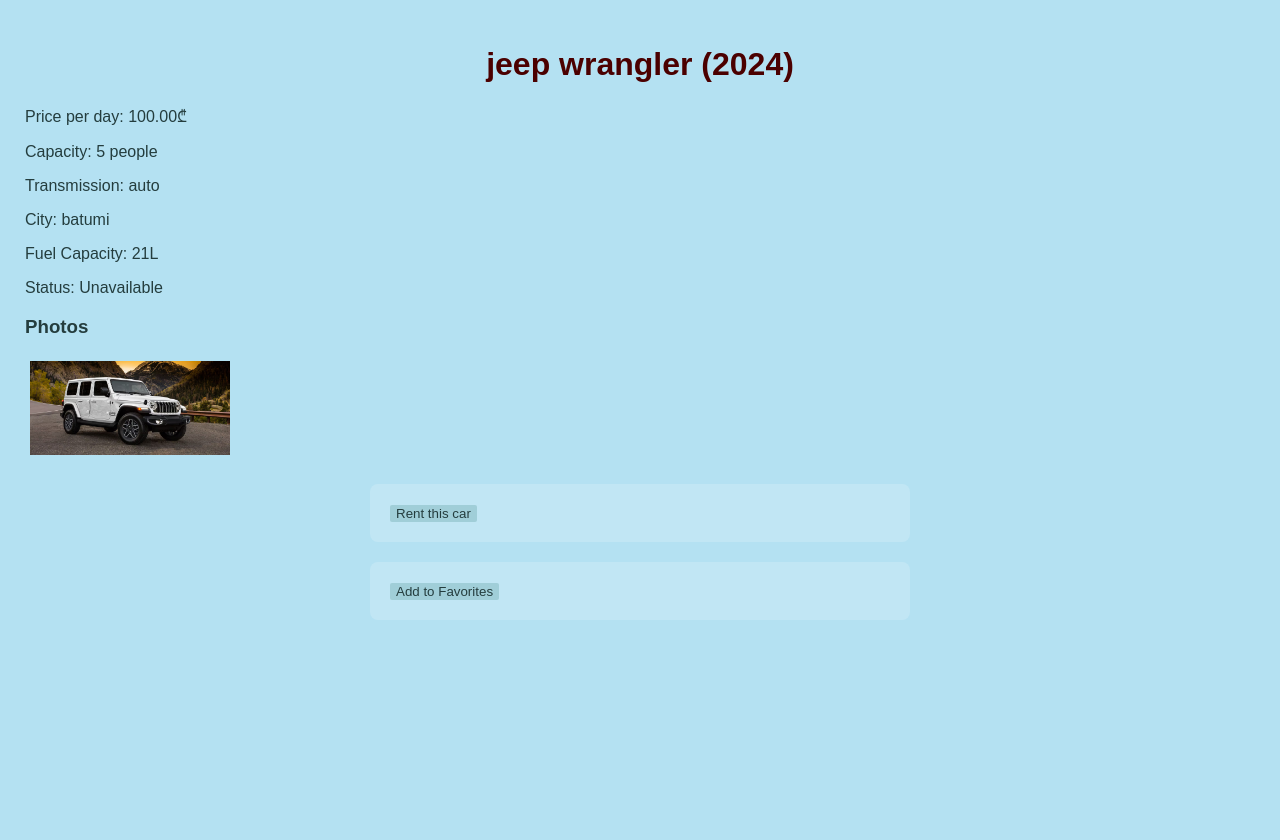
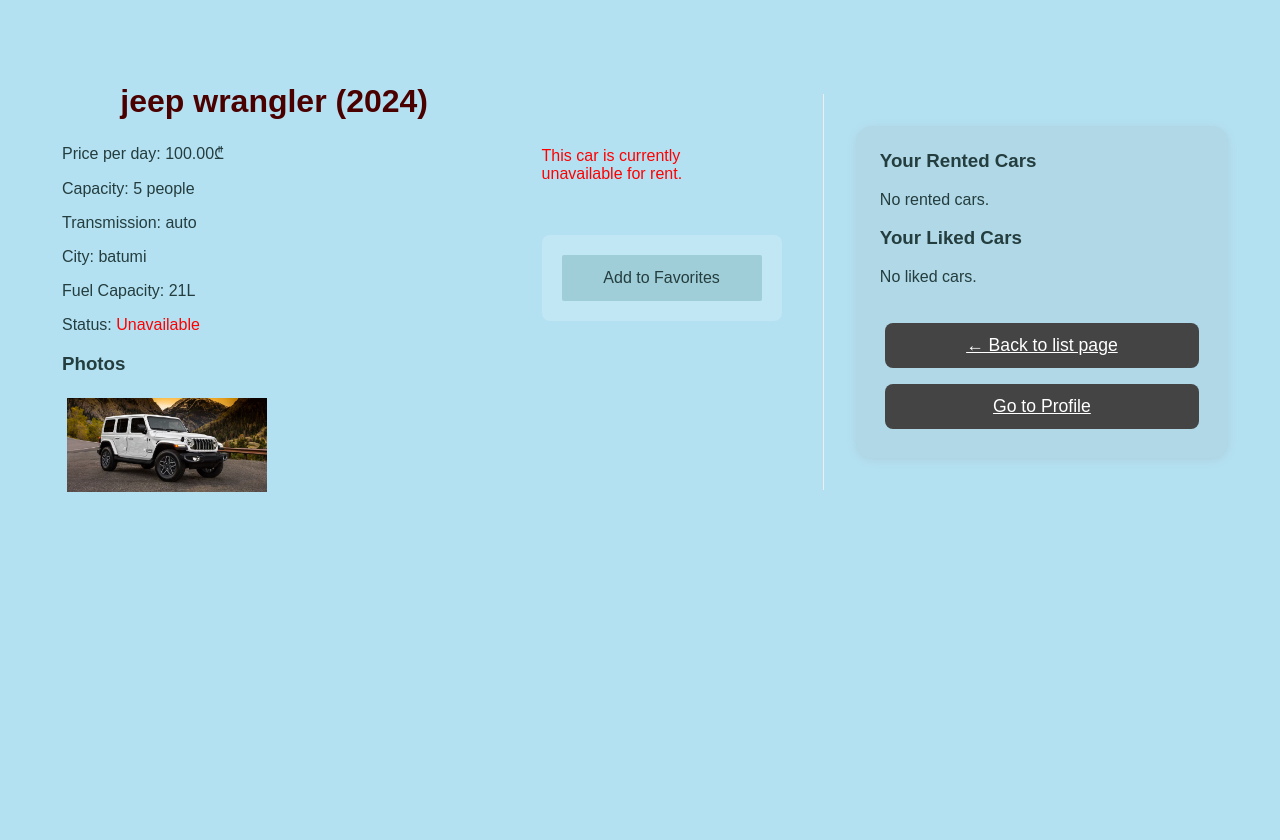
Before and after one commit to Nizabel08/project, a Django app: page /car/1/ in a window 1280 px wide. Run offline with Django 5.2, Linux system fonts and the light colour scheme; a user stored in the database is signed in; data comes from the database, SQL or seed files in the repository; both versions use the stored data as it was after the commit.

Commit message:
add updated versions

```diff
--- a/project/cars/urls.py
+++ b/project/cars/urls.py
@@ -10,4 +10,5 @@
     path('car/add/', views.add_car, name='add_car'),
     path('car/<int:pk>/favorite/', views.toggle_favorite, name='toggle_favorite'),
     path('car/<int:pk>/rent/', views.rent_car, name='rent_car'),
+    path('car/<int:pk>/edit/', views.car_update, name='car_update'),
 ]
--- a/project/cars/views.py
+++ b/project/cars/views.py
@@ -1,14 +1,32 @@
-# project/project/cars/views.py
 from django.shortcuts import render, get_object_or_404, redirect
 from django.views import generic
 from django.contrib.auth.decorators import login_required
 from django.urls import reverse_lazy, reverse
 from .models import Car, CarPhoto, Favorite, Rental, Notification
-from .forms import CarForm, CarPhotoForm, RentalForm
+from .forms import CarForm, CarPhotoForm, RentalForm, CarUpdateForm
 from django.contrib import messages
 from django.db import transaction
 from django.utils import timezone
 from datetime import timedelta
+from django.core.mail import send_mail
+
+
+@login_required
+def car_update(request, pk):
+    car = get_object_or_404(Car, pk=pk)
+    if car.owner != request.user:
+        messages.error(request, "You do not have permission to edit this car.")
+        return redirect('cars:car_detail', pk=pk)
+    if request.method == 'POST':
+        form = CarUpdateForm(request.POST, instance=car)
+        if form.is_valid():
+            form.save()
+            messages.success(request, "Car updated successfully.")
+            return redirect('cars:car_detail', pk=car.pk)
+    else:
+        form = CarUpdateForm(instance=car)
+    return render(request, 'cars/car_update.html', {'form': form, 'car': car})
+# project/project/cars/views.py
 
 class HomeView(generic.ListView):
     model = Car
@@ -57,14 +75,26 @@
                 car.owner = request.user
                 car.save()
                 files = request.FILES.getlist('photos')  # Get uploaded files
-                for idx, f in enumerate(files):
-                    CarPhoto.objects.create(car=car, image=f, order=idx)  # Save each photo
+                if files:
+                    for idx, f in enumerate(files):
+                        CarPhoto.objects.create(car=car, image=f, order=idx)  # Save each photo
+            send_mail(
+                subject='New Product',
+                message=(
+                    f'A new car {car.brand} {car.model} ({car.year}) was added by {request.user.username}'
+                ),
+                from_email='sender.example@gmail.com',
+                recipient_list=['recipient.example@gmail.com'],
+                fail_silently=False,
+            )
             messages.success(request, "Car added successfully.")
-            return redirect('cars:car_detail', pk=car.pk)
+            return redirect('users:profile')
+        else:
+            return render(request, 'cars/add_car.html', {'form': form, 'photo_form': photo_form})
     else:
         form = CarForm()
         photo_form = CarPhotoForm()
-    return render(request, 'cars/add_car.html', {'form': form, 'photo_form': photo_form})
+        return render(request, 'cars/add_car.html', {'form': form, 'photo_form': photo_form})
 
 
 @login_required
@@ -91,19 +121,21 @@
             rental = form.save(commit=False)
             rental.car = car
             rental.renter = request.user
+            rental.city_rented_in = car.city
             rental.price_paid = car.price_per_day * rental.days
             rental.end_date = rental.start_date + timedelta(days=rental.days)
             rental.save()
-            # set car as not available (simple approach)
             car.available = False
             car.save()
-            # create notification for owner
             Notification.objects.create(
                 user=car.owner,
                 message=f"Your car {car} was rented by {request.user.username} for {rental.days} days."
             )
             messages.success(request, f"Car rented successfully. Total: {rental.price_paid}. You can view your rental details on your profile page.")
             return redirect('users:profile')
+        else:
+            messages.error(request, "Rental form is invalid. Please check your input.")
+            return render(request, 'cars/rent_car.html', {'car': car, 'form': form})
     else:
         form = RentalForm(initial={'start_date': timezone.localdate()})
     return render(request, 'cars/rent_car.html', {'car': car, 'form': form})
--- a/project/static/css/rent_car.css
+++ b/project/static/css/rent_car.css
@@ -28,8 +28,9 @@
     margin-bottom: 20px;
 }
 .car-photo {
-    width: 50%;
-    height: 60vh;
+    width: 60%;
+    height: 100px;
+    object-fit: cover;
     max-width: 320px;
     border-radius: 8px;
     margin-bottom: 10px;
--- a/project/templates/cars/add_car.html
+++ b/project/templates/cars/add_car.html
@@ -5,8 +5,7 @@
 <form method="post" enctype="multipart/form-data">
     {% csrf_token %}
     {{ form.as_p }}
-    <label for="photos">Photos:</label>
-    <input type="file" name="photos" id="photos" multiple>
+    {{ photo_form.as_p }}
     <button type="submit">Add car</button>
 </form>
 <a href="{% url 'cars:home' %}">back to list page</a>
--- a/project/templates/cars/car_detail.html
+++ b/project/templates/cars/car_detail.html
@@ -1,13 +1,45 @@
 {% extends 'base.html' %}
 {% block content %}
+
 <link rel="stylesheet" href="/static/css/detail.css">
+<style>
+/* Button hover styles */
+.car-action-btn,
+.edit-btn,
+.sidebar-nav-btn {
+    transition: background 0.2s, color 0.2s, box-shadow 0.2s;
+}
+.car-action-btn:hover,
+.edit-btn:hover,
+.sidebar-nav-btn:hover {
+    background: #1976d2 !important;
+    color: #fff !important;
+    box-shadow: 0 2px 8px rgba(25, 118, 210, 0.15);
+}
+
+@media (max-width: 700px) {
+    .car-action-btn {
+        font-size: 0.9em !important;
+        padding: 8px 0 !important;
+    }
+    .car-action-col {
+        width: 100% !important;
+        min-width: 0 !important;
+        padding: 16px 0 16px 0 !important;
+        margin-right: 0 !important;
+    }
+}
+</style>
+<div style="display: flex; flex-direction: row; align-items: flex-start; justify-content: flex-start; min-height: 80vh; width: 100%; flex-wrap: wrap;">
+    <div style="flex: 2 1 320px; padding: 32px; min-width: 320px;">
         <h1>{{ car.brand }} {{ car.model }} ({{ car.year }})</h1>
         <p>Price per day: {{ car.price_per_day }}₾</p>
         <p>Capacity: {{ car.capacity }} people</p>
         <p>Transmission: {{ car.transmission }}</p>
         <p>City: {{ car.city }}</p>
         <p>Fuel Capacity: {{ car.fuel_capacity }}L</p>
-<p>Status: {% if car.available %}Available{% else %}Unavailable{% endif %}</p>
+
+        <p>Status: {% if car.available %}Available{% else %}<span style="color:red;">Unavailable</span>{% endif %}</p>
 
         <h3>Photos</h3>
         <div>
@@ -17,21 +49,63 @@
                 <img src="/static/car_pics/default_car.jpg" width="200" alt="Default car photo">
             {% endfor %}
         </div>
-
+    </div>
+    <div class="car-action-col" style="flex: 0.7 1 220px; padding: 32px 16px 32px 0; display: flex; flex-direction: column; align-items: center; justify-content: flex-start; gap: 16px; margin-top: 64px; min-width: 220px; margin-right: 32px;">
         {% if user.is_authenticated %}
-    <form method="post" action="{% url 'cars:rent_car' car.pk %}">
+            <div style="display: flex; flex-direction: column; align-items: center; gap: 16px; width: 200px; margin-right: 10px">
+                {% if car.available %}
+                    <form method="post" action="{% url 'cars:rent_car' car.pk %}" style="margin-bottom: 0; width: 100%;">
                         {% csrf_token %}
-        <button type="submit">Rent this car</button>
+                        <button type="submit" class="car-action-btn" style="width: 100%; padding: 14px 0; font-size: 1em;">Rent this car</button>
                     </form>
-    <form method="post" action="{% url 'cars:toggle_favorite' car.pk %}">
+                {% else %}
+                    <p style="color:red;">This car is currently unavailable for rent.</p>
+                {% endif %}
+                <form method="post" action="{% url 'cars:toggle_favorite' car.pk %}" style="margin-bottom: 0; width: 100%;">
                     {% csrf_token %}
-        <button type="submit">
+                    <button type="submit" class="car-action-btn" style="width: 100%; padding: 14px 0; font-size: 1em;">
                         {% if car in favorites %}Remove from Favorites{% else %}Add to Favorites{% endif %}
                     </button>
                 </form>
+            </div>
         {% else %}
             <p><a href="{% url 'users:login' %}">Login</a> to rent or like this car.</p>
         {% endif %}
+    </div>
+    <div style="flex: 1 1 320px; padding: 32px; border-left: 1px solid #eee; min-width: 320px; margin-top: 64px; align-self: flex-start;">
+        <div style="background: rgba(145, 145, 145, 0.12); color: #fff; border-radius: 16px; box-shadow: 0 2px 8px rgba(145, 145, 145, 0.21); padding: 24px;">
+            {% if user.is_authenticated %}
+                <h3 style="margin-top:0;">Your Rented Cars</h3>
+                {% if rentals %}
+                    <ul>
+                    {% for rental in rentals %}
+                        <li>{{ rental.car.brand }} {{ rental.car.model }} ({{ rental.car.year }})</li>
+                    {% endfor %}
+                    </ul>
+                {% else %}
+                    <p>No rented cars.</p>
+                {% endif %}
+                <h3>Your Liked Cars</h3>
+                {% if favorites %}
+                    <ul>
+                    {% for fav in favorites %}
+                        <li>{{ fav.brand }} {{ fav.model }} ({{ fav.year }})</li>
+                    {% endfor %}
+                    </ul>
+                {% else %}
+                    <p>No liked cars.</p>
+                {% endif %}
+            {% endif %}
+            <div style="margin-top: 32px; display: flex; flex-direction: column; gap: 16px;">
+                {% if user.is_authenticated and car.owner == user %}
+                    <a href="{% url 'cars:car_update' car.pk %}" class="edit-btn sidebar-nav-btn" style="width: 100%; padding: 12px 0; font-size: 1.1em; background: #444; color: #fff; border-radius: 8px; text-align: center;">Edit this car</a>
+                {% endif %}
+                <a href="{% url 'cars:home' %}" class="sidebar-nav-btn" style="display:inline-block; width: 100%; padding: 12px 0; font-size: 1.1em; background: #444; color: #fff; border-radius: 8px; text-align: center;">&larr; Back to list page</a>
+                <a href="{% url 'users:profile' %}" class="sidebar-nav-btn" style="display:inline-block; width: 100%; padding: 12px 0; font-size: 1.1em; background: #444; color: #fff; border-radius: 8px; text-align: center;">Go to Profile</a>
+            </div>
+        </div>
+    </div>
+</div>
 {% endblock %}
 
     <!-- Optional: Map section -->
--- a/project/templates/registration/login.html
+++ b/project/templates/registration/login.html
@@ -12,6 +12,3 @@
     {% endif %}
 </form>
 {% endblock %}
-    <button type="submit">Login</button>
-
-    {% if error %}
--- a/project/users/urls.py
+++ b/project/users/urls.py
@@ -7,6 +7,7 @@
 urlpatterns = [
     path('register/', views.register, name='register'),
     path('register/login/', views.login_view, name='login'),
+    path('login/', views.login_view, name='login_direct'),
     path('profile/', views.profile, name='profile'),
     path('contact/', views.contact_view, name='contact'),
     # path('login/', LoginView.as_view(template_name='users/login.html'), name='login'),
```
Also changed, not shown: project/cars/forms.py (+8 -3 lines), project/static/css/list.css (+14 -4 lines), project/templates/cars/car_list.html (+8 -1 lines), project/templates/cars/car_update.html (added, +11 -0 lines), project/templates/cars/rent_car.html (+16 -3 lines), project/templates/users/profile.html (+2 -6 lines), project/db.sqlite3, project/project/urls.py (line endings or trailing spaces). Lines whose indentation alone changed are shown as unchanged.
